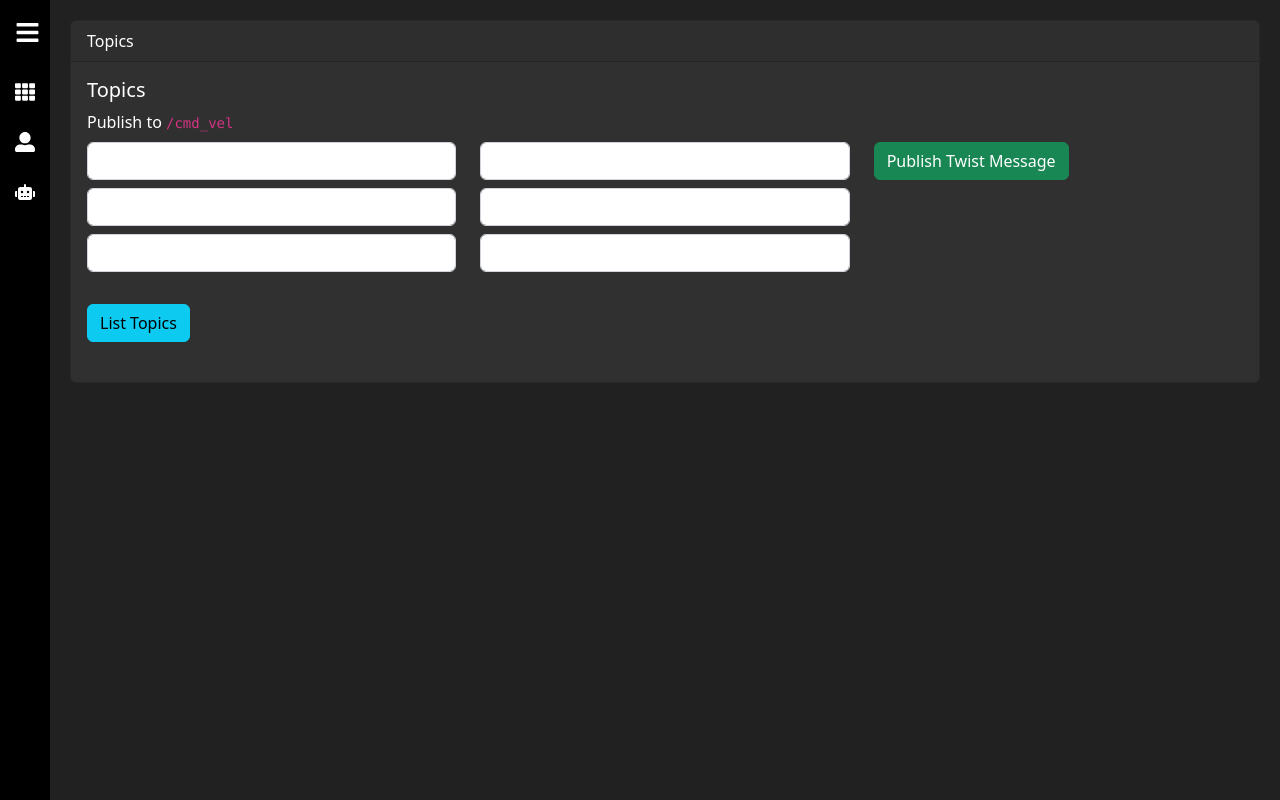
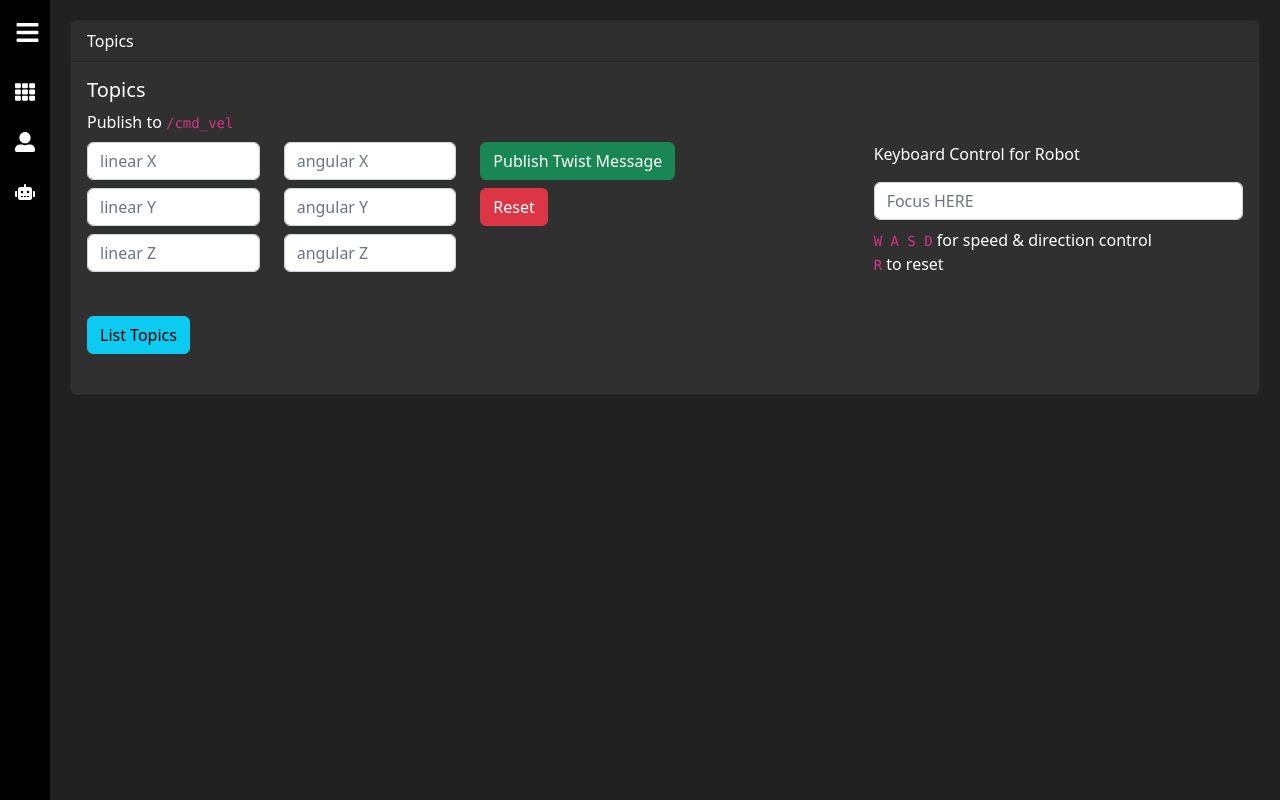
Before and after one commit to qaysedc/SystemadministrationWiSe22, a React (Create React App) app in the folder react-app/: page /topics in a window 1280 px wide. Built offline with nearby package versions, Linux system fonts and the light colour scheme.

Commit message:
improved topic display window and fixed some bugs

```diff
--- a/react-app/src/App.css
+++ b/react-app/src/App.css
@@ -29,6 +29,11 @@ main {
 .contentCard {
   background-color: #424242 !important;
   color: white;
+}
+
+.scrollbox {
+  overflow-y: scroll;
+  height: 300px;
 }
 
 @media (prefers-reduced-motion: no-preference) {
@@ -64,7 +69,7 @@ main {
 .sidebar {
   background: #000;
   color: #fff;
-  height: 100vh;
+  min-height: 100vh;
   width: 300px;
   transition: all 0.5s;
 }
--- a/react-app/src/components/Publish.jsx
+++ b/react-app/src/components/Publish.jsx
@@ -9,8 +9,8 @@ import Button from 'react-bootstrap/Button';
 import Form from 'react-bootstrap/Form';
 import { useReducer } from 'react';
 
-export default function Publish() {
-  const { ros } = useContext(AppContext)
+export default function Publish(props) {
+  // const { ros } = useContext(AppContext)
   const [twist, updateTwist] = useReducer(
     (state, updates) => ({...state, ...updates }),
     {
@@ -28,7 +28,7 @@ export default function Publish() {
 
   const publishTwistMessage = () => {
     var cmdVel = new ROSLIB.Topic({
-      ros: ros,
+      ros: props.ros,
       name: "/cmd_vel",
       messageType: "geometry_msgs/Twist"
     })
@@ -37,26 +37,80 @@ export default function Publish() {
     cmdVel.publish(twistMsg)
   }
 
+  const resetTwistMessage = () => {
+    var cmdVel = new ROSLIB.Topic({
+      ros: props.ros,
+      name: "/cmd_vel",
+      messageType: "geometry_msgs/Twist"
+    })
+
+    var twistObj = {
+      linear: {
+        x: 0,
+        y: 0,
+        z: 0
+      },
+      angular: {
+        x: 0,
+        y: 0,
+        z: 0
+      }
+    }
+    var twistMsg = new ROSLIB.Message(twistObj)
+    updateTwist(twistObj)
+    cmdVel.publish(twistMsg)
+  }
+
+  const joypad = (e) => {
+    e.preventDefault()
+    if (e.key === 'w' || e.key === 'W') {
+        updateTwist({linear: {...twist.linear, x: twist.linear.x + 0.01}})
+        publishTwistMessage()
+    }
+    if (e.key === 's' || e.key === 'S') {
+        updateTwist({linear: {...twist.linear, x: twist.linear.x - 0.01}})
+        publishTwistMessage()
+    }
+    if (e.key === 'a' || e.key === 'A') {
+        updateTwist({angular: {...twist.angular, x: twist.angular.x + 0.01}})
+        publishTwistMessage()
+    }
+    if (e.key === 'd' || e.key === 'D') {
+        updateTwist({angular: {...twist.angular, x: twist.angular.x - 0.01}})
+        publishTwistMessage()
+    }
+    if (e.key === 'r' || e.key === 'R') {
+      resetTwistMessage()
+    }
+  }
+
   return (
     <div>
         <div className="mb-2">Publish to <code>/cmd_vel</code></div>
         <Row className="mb-4">
-            <Col xs={4}>
-                <Form.Control onChange={(e) => updateTwist({linear: {...twist.linear, x: parseFloat(e.target.value)}})} className="mb-2"></Form.Control>
-                <Form.Control onChange={(e) => updateTwist({linear: {...twist.linear, y: parseFloat(e.target.value)}})} className="mb-2"></Form.Control>
-                <Form.Control onChange={(e) => updateTwist({linear: {...twist.linear, z: parseFloat(e.target.value)}})} className="mb-2"></Form.Control>
+            <Col xs={2}>
+                <Form.Control onChange={(e) => updateTwist({linear: {...twist.linear, x: parseFloat(e.target.value)}})} className="mb-2" placeholder='linear X'></Form.Control>
+                <Form.Control onChange={(e) => updateTwist({linear: {...twist.linear, y: parseFloat(e.target.value)}})} className="mb-2" placeholder='linear Y'></Form.Control>
+                <Form.Control onChange={(e) => updateTwist({linear: {...twist.linear, z: parseFloat(e.target.value)}})} className="mb-2" placeholder='linear Z'></Form.Control>
+            </Col>
+
+            <Col xs={2}>
+                <Form.Control onChange={(e) => updateTwist({angular: {...twist.angular, x: parseFloat(e.target.value)}})} className="mb-2" placeholder='angular X'></Form.Control>
+                <Form.Control onChange={(e) => updateTwist({angular: {...twist.angular, y: parseFloat(e.target.value)}})} className="mb-2" placeholder='angular Y'></Form.Control>
+                <Form.Control onChange={(e) => updateTwist({angular: {...twist.angular, z: parseFloat(e.target.value)}})} className="mb-2" placeholder='angular Z'></Form.Control>
             </Col>
 
             <Col xs={4}>
-                <Form.Control onChange={(e) => updateTwist({angular: {...twist.angular, x: parseFloat(e.target.value)}})} className="mb-2"></Form.Control>
-                <Form.Control onChange={(e) => updateTwist({angular: {...twist.angular, y: parseFloat(e.target.value)}})} className="mb-2"></Form.Control>
-                <Form.Control onChange={(e) => updateTwist({angular: {...twist.angular, z: parseFloat(e.target.value)}})} className="mb-2"></Form.Control>
+              <Button variant="success" onClick={publishTwistMessage} className="mb-2">Publish Twist Message</Button>
+              <br />
+              <Button variant="danger" onClick={resetTwistMessage}>Reset</Button>
             </Col>
 
             <Col xs={4}>
-              <Button variant="success" onClick={publishTwistMessage}>Publish Twist Message</Button>
+              <p>Keyboard Control for Robot</p>
+              <Form.Control onKeyPress={joypad} className="mb-2" placeholder="Focus HERE"></Form.Control>
+              <p><code>W A S D</code> for speed & direction control <br /> <code>R</code> to reset</p>
             </Col>
-
         </Row>
     </div>
   )
--- a/react-app/src/components/TopicList.jsx
+++ b/react-app/src/components/TopicList.jsx
@@ -26,10 +26,7 @@ function TopicList(props) {
 
     var topics = null;
 
-    console.log(props.ros)
     let hdt = function handleTopicSub(e) {
-
-    // const topicName = topicNameRef.current.value
         const topicName = e.target.getAttribute("topicName");
         const msgType = e.target.getAttribute("msgType");
         console.log("Topic: " + e.target.getAttribute("topicName"));
@@ -40,17 +37,13 @@ function TopicList(props) {
             name: topicName,
             messageType: msgType,
         });
-    console.log(my_topic_listener);
-    //const [message, setMessage] = useState([])
-    //let thisTopicId = alltopicslist.length === 0 ? 1 : alltopicslist[alltopicslist.length - 1].id + 1
+
         setTopics(current => [...current, {
             id: current.length === 0 ? 1 : current[current.length - 1].id + 1,
             name: topicName,
             messageType: msgType,
             listener: my_topic_listener
         }]);
-
-
     }
 
 function getTopics() {
@@ -72,35 +65,26 @@ function getTopics() {
                 msgType: result.types[i]
             })
         }
-        setAvailableTopics([...availableTopics, ...topicObjs])
+        // topicObjs.forEach(newTopic => {
+        //     if (!availableTopics.find(topic => topic.name === newTopic.name)) {
+        //         setAvailableTopics([...availableTopics, newTopic]);
+        //     }
+        // });
 
-        // topics = result.topics;
-        // const ul = document.getElementById("topics");
-        // for (let i = 0; i < topics.length; i++) {
-        // const newTopic = document.createElement("li");
-        // newTopic.appendChild(document.createTextNode(topics[i]));
-        // let btn = document.createElement("button");
-        // btn.onclick = hdt;
-        // btn.setAttribute("topicName", topics[i]);
-        // btn.setAttribute("msgType", result.types[i]);
-        // btn.innerHTML = "Subscribe Topic";
-        // newTopic.appendChild(btn);
-        // ul.appendChild(newTopic);
-        // }
+        setAvailableTopics(prevTopics =>
+            prevTopics.concat(topicObjs.filter(newTopic => !prevTopics.find(topic => topic.name === newTopic.name)))
+        );
     })
 }
 
   return (
     <>
-        <Publish />
+        <Publish ros={ros} />
         <Row xs={12} md={12} className="g-4 mb-4">
             <Col>
                 <Button variant="info" onClick={getTopics}>List Topics</Button>
             </Col>
         </Row>
-
-        {/* <ul id="messages"></ul> */}
-        {/* <ul id="topics"></ul> */}
         <Row xs={12} md={12} className="g-4 mb-4">
             <Col>
                 <ListGroup as="ol" numbered>
--- a/react-app/src/components/TopicWindow.jsx
+++ b/react-app/src/components/TopicWindow.jsx
@@ -1,19 +1,32 @@
-import React, { useState } from 'react'
+import React, { useState, useRef, useEffect } from 'react'
 import Card from 'react-bootstrap/Card';
 import Col from 'react-bootstrap/Col';
 
 function TopicWindow({ id, name, messageType, listener }) {
 
-  const [message, setMessage] = useState("")
-console.log("topic-id:", id)
+  const [messages, setMessages] = useState([])
+  const ref = useRef(null);
+  console.log("topic-id:", id)
+
+  useEffect(() => {
+    if (ref.current) {
+      ref.current.scrollTop = ref.current.scrollHeight;
+    }
+  }, [messages, ref]);
+
   listener.subscribe((message) => {
-    const ul = document.getElementById("topic-"+id);
-    const newMessage = document.createElement("li");
-    newMessage.appendChild(document.createTextNode(message.data));
-    ul.appendChild(newMessage);
+    setMessages([...messages, message])
+    // if (ref.current) {
+    //   ref.current.scrollTop = ref.current.scrollHeight;
+    // }
+    // const ul = document.getElementById("topic-"+id);
+    // const newMessage = document.createElement("li");
+    // console.log(message)
+    // newMessage.appendChild(document.createTextNode(message));
+    // ul.appendChild(newMessage);
     // const newTopics = [...alltopicslist, {name: topicName, content: msgType}];
-    console.log("Message:")
-    console.log(message)
+    // console.log("Message:")
+    // console.log(message)
     //setMessage(current => [...current, {message: message}])
     // let topicsCopy = [...alltopicslist]
     // let changingTopicCopy = {...alltopicslist[thisTopicId]}
@@ -31,8 +44,12 @@ console.log("topic-id:", id)
           <Card.Body>
             <Card.Title> {messageType} </Card.Title>
             <Card.Text>
-              <div id={"topic-"+id}>
-
+              <div className='scrollbox' ref={ref} id={"topic-"+id}>
+                {messages.map((item) => {
+                  const strjyObj = JSON.stringify(item)
+                  ref.current.scrollTop = ref.current.scrollHeight;
+                  return <p>{strjyObj}</p>
+                })}
               </div>
             </Card.Text>
           </Card.Body>
```
Lines whose indentation alone changed are shown as unchanged.
